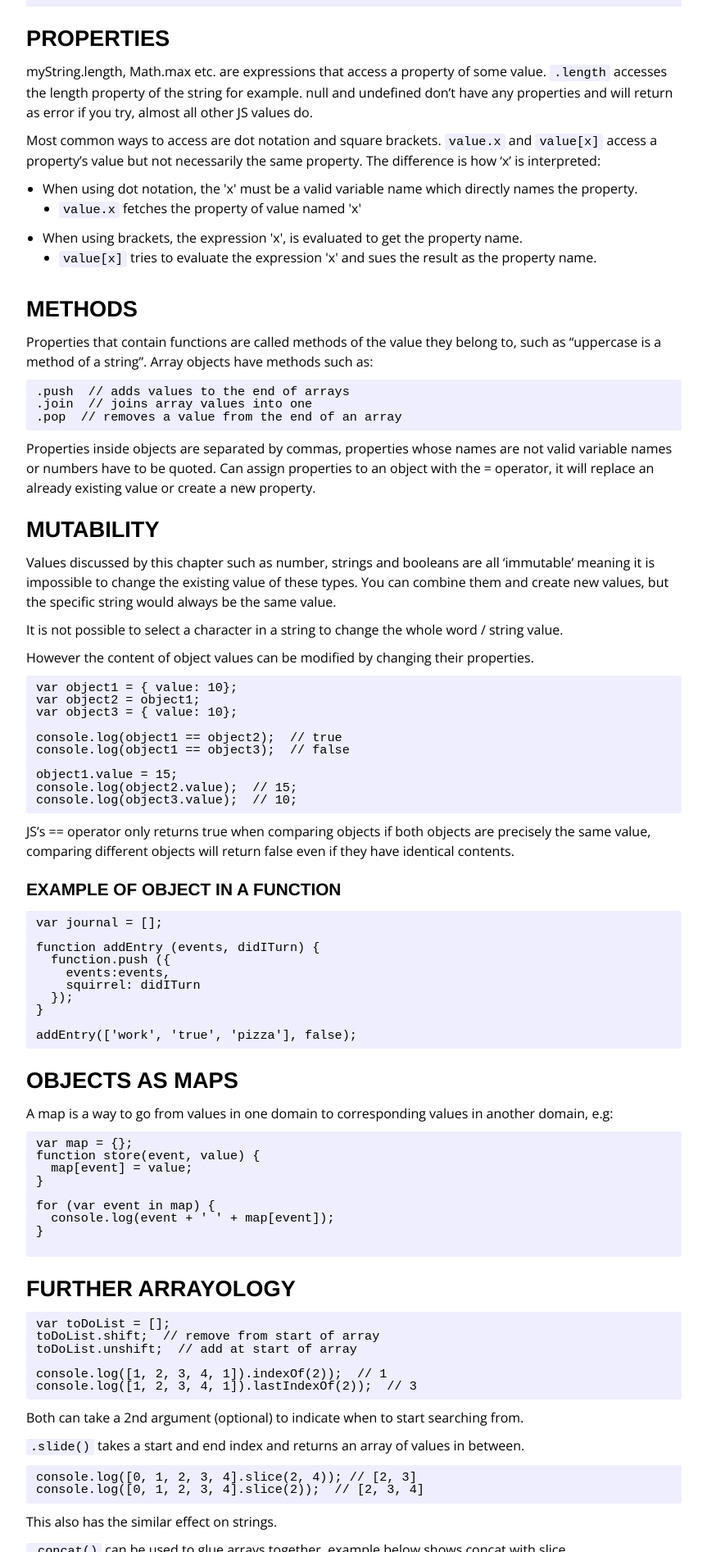
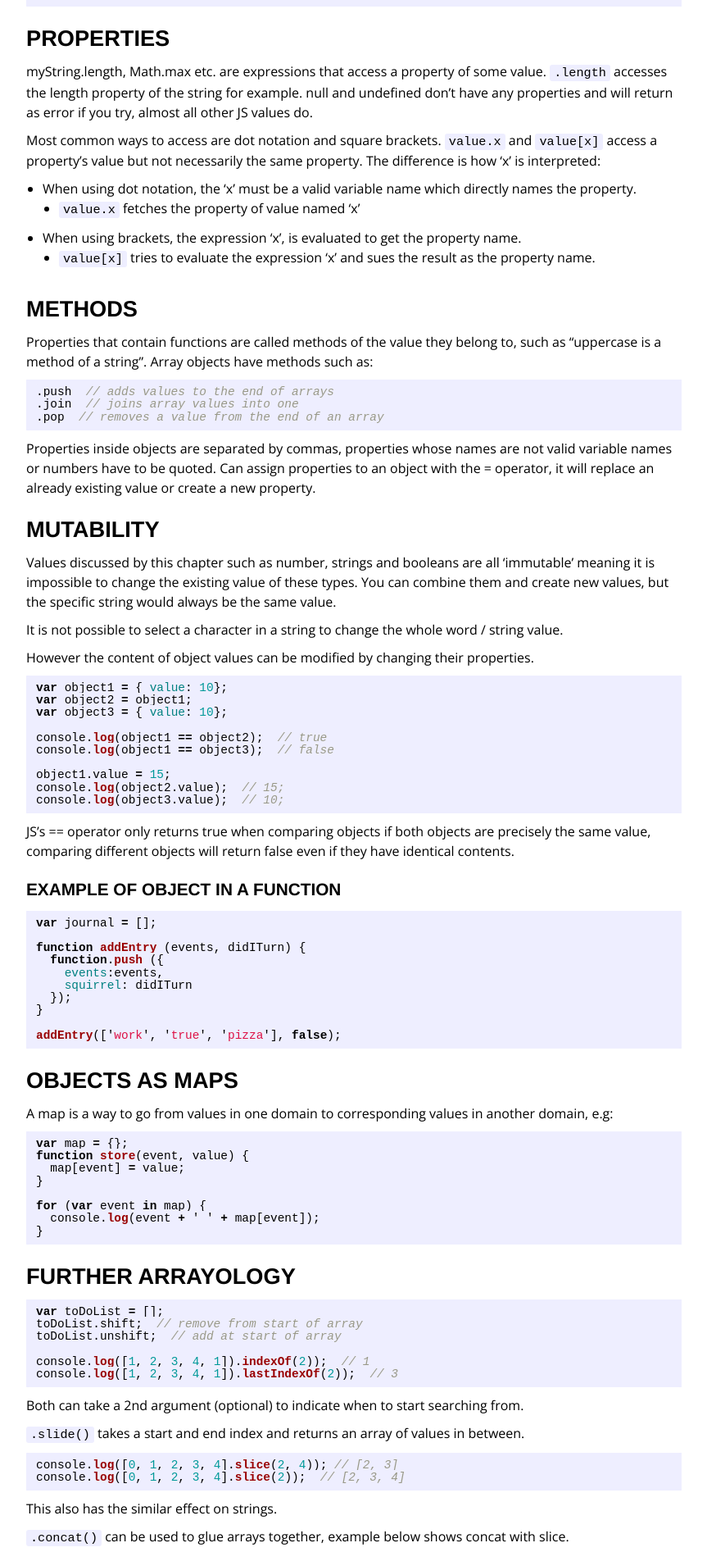
Before and after one commit to gethinoakes/gethinoakes.github.io, a Jekyll site: the page built from _posts/2015-12-21-ejs-chapter-4-datastructures-objects-arrays.md, in a window 1280 px wide. Shown: the part 480-2373 px from the top of the page at 82% size, without its empty margins (208-1071 px from the left). Built offline with Jekyll 4.4.1, drawn with Linux system fonts in a browser that asks for light colours; nearby versions of some CDN libraries; comment, search, counter and statistics services are not loaded; some of the changed text lies outside the part shown.

Commit message:
updated code posts to markdown

````diff
--- a/_posts/2015-12-21-ejs-chapter-4-datastructures-objects-arrays.md
+++ b/_posts/2015-12-21-ejs-chapter-4-datastructures-objects-arrays.md
@@ -15,32 +15,32 @@ var listOfNumbers = [2, 3, 5, 7, 11];
 listOfnumbers[0]; // 2
 ```
 
+
 ## Properties
-myString.length, Math.max etc. are expressions that access a property of some value. <code>.length</code> accesses the length property of the string for example.
+myString.length, Math.max etc. are expressions that access a property of some value. `.length` accesses the length property of the string for example.
 null and undefined don't have any properties and will return as error if you try, almost all other JS values do.
 
-Most common ways to access are dot notation and square brackets. <code>value.x</code> and <code>value[x]</code> access a property's value but not necessarily the same property. The difference is how 'x' is interpreted:
-<ul>
-	<li>When using dot notation, the 'x' must be a valid variable name which directly names the property.
-<ul>
-	<li><code>value.x</code> fetches the property of value named 'x'</li>
-</ul>
-</li>
-	<li>When using brackets, the expression 'x', is evaluated to get the property name.
-<ul>
-	<li><code>value[x]</code> tries to evaluate the expression 'x' and sues the result as the property name.</li>
-</ul>
-</li>
-</ul>
+Most common ways to access are dot notation and square brackets. `value.x` and `value[x]` access a property's value but not necessarily the same property. The difference is how 'x' is interpreted:
+
+- When using dot notation, the 'x' must be a valid variable name which directly names the property.
+	- `value.x` fetches the property of value named 'x'
+- When using brackets, the expression 'x', is evaluated to get the property name.
+	- `value[x]` tries to evaluate the expression 'x' and sues the result as the property name.
+
+
 ## Methods
 Properties that contain functions are called methods of the value they belong to, such as "uppercase is a method of a string".
 Array objects have methods such as:
-<pre class="EnlighterJSRAW" data-enlighter-language="js">.push  // adds values to the end of arrays
+
+~~~js
+.push  // adds values to the end of arrays
 .join  // joins array values into one
 .pop  // removes a value from the end of an array
-</pre>
+~~~
+
 Properties inside objects are separated by commas, properties whose names are not valid variable names or numbers have to be quoted.
 Can assign properties to an object with the = operator, it will replace an already existing value or create a new property.
+
 
 ## Mutability
 Values discussed by this chapter such as number, strings and booleans are all 'immutable' meaning it is impossible to change the existing value of these types.
@@ -49,7 +49,9 @@ You can combine them and create new values, but the specific string would always
 It is not possible to select a character in a string to change the whole word / string value.
 
 However the content of object values can be modified by changing their properties.
-<pre class="EnlighterJSRAW" data-enlighter-language="js">var object1 = { value: 10};
+
+~~~js
+var object1 = { value: 10};
 var object2 = object1;
 var object3 = { value: 10};
 
@@ -59,11 +61,14 @@ console.log(object1 == object3);  // false
 object1.value = 15;
 console.log(object2.value);  // 15;
 console.log(object3.value);  // 10;
-</pre>
+~~~
+
 JS's == operator only returns true when comparing objects if both objects are precisely the same value, comparing different objects will return false even if they have identical contents.
 
+
 ### Example of Object in a function
-<pre class="EnlighterJSRAW" data-enlighter-language="js">var journal = [];
+~~~js
+var journal = [];
 
 function addEntry (events, didITurn) {
   function.push ({
@@ -73,10 +78,14 @@ function addEntry (events, didITurn) {
 }
 
 addEntry(['work', 'true', 'pizza'], false);
-</pre>
+~~~
+
+
 ## Objects as Maps
 A map is a way to go from values in one domain to corresponding values in another domain, e.g:
-<pre class="EnlighterJSRAW" data-enlighter-language="js">var map = {};
+
+~~~js
+var map = {};
 function store(event, value) {
   map[event] = value;
 }
@@ -84,62 +93,91 @@ function store(event, value) {
 for (var event in map) {
   console.log(event + ' ' + map[event]);
 }
+~~~
 
-</pre>
+
 ## Further Arrayology
-<pre class="EnlighterJSRAW" data-enlighter-language="js">var toDoList = [];
+~~~js
+var toDoList = [];
 toDoList.shift;  // remove from start of array
 toDoList.unshift;  // add at start of array
 
 console.log([1, 2, 3, 4, 1]).indexOf(2));  // 1
 console.log([1, 2, 3, 4, 1]).lastIndexOf(2));  // 3
-</pre>
+~~~
+
 Both can take a 2nd argument (optional) to indicate when to start searching from.
 
-<code>.slide()</code> takes a start and end index and returns an array of values in between.
-<pre class="EnlighterJSRAW" data-enlighter-language="js">console.log([0, 1, 2, 3, 4].slice(2, 4)); // [2, 3]
+`.slide()` takes a start and end index and returns an array of values in between.
+
+~~~js
+console.log([0, 1, 2, 3, 4].slice(2, 4)); // [2, 3]
 console.log([0, 1, 2, 3, 4].slice(2));  // [2, 3, 4]
-</pre>
+~~~
+
 This also has the similar effect on strings.
 
-<code>.concat()</code> can be used to glue arrays together, example below shows concat with slice.
-<pre class="EnlighterJSRAW" data-enlighter-language="js">function remove(array, index) {
+`.concat()` can be used to glue arrays together, example below shows concat with slice.
+
+~~~js
+function remove(array, index) {
   return array.slice(0, index).concat(array.slice(index+1));
 }
 console.log(remove(['a', 'b', 'c', 'd', 'e'], 2));
 // ['a', 'b', 'd', 'e']
-</pre>
+~~~
+
+
 ## Strings and their Properties
 Values of type string, number and boolean are not objects and so are immutable, meaning that you can't assign them properties, however they do have some built in.
-<pre class="EnlighterJSRAW" data-enlighter-language="js">console.log('coconuts'.slice(4, 7));  // nut
+
+~~~js
+console.log('coconuts'.slice(4, 7));  // nut
 console.log('coconuts'.indexOf('a'));  // 5
-</pre>
-.indexOf() on a string can take a string containing more than one character, whereas on an array it can only look for a single element.
-<pre class="EnlighterJSRAW" data-enlighter-language="js">console.log('one two three').indexOf('ee'));  // 11
-</pre>
-<code>.trim()</code> removes whitespace (spaces, newlines, tabs and similar characters) from start and end.
-<pre class="EnlighterJSRAW" data-enlighter-language="js">console.log('      trim\n   ').trim());  // trim
-</pre>
-<code>.charAt()</code> returns the character at the specified index.
-<pre class="EnlighterJSRAW" data-enlighter-language="js">console.log('hello').charat(2));  // l
-</pre>
+~~~
+
+`.indexOf()` on a string can take a string containing more than one character, whereas on an array it can only look for a single element.
+
+~~~js
+console.log('one two three').indexOf('ee');  // 11
+~~~
+
+`.trim()` removes whitespace (spaces, newlines, tabs and similar characters) from start and end.
+
+~~~js
+console.log('      trim\n   ').trim());  // trim
+~~~
+
+`.charAt()` returns the character at the specified index.
+
+~~~js
+console.log('hello').charat(2);  // l
+~~~
+
 Can also be done with bracket notation ([]).
-<pre class="EnlighterJSRAW" data-enlighter-language="js">var string = 'hello';
+
+~~~js
+var string = 'hello';
 console.log(string[2]);  // e
-</pre>
+~~~
+
+
 ## The Arguments Object
 When a function is called a special var 'arguments' is added to the environment in which the function body runs. It refers to an object that holds all the arguments passed to the function.
-<pre class="EnlighterJSRAW" data-enlighter-language="js">function argumentCounter() {
+
+~~~js
+function argumentCounter() {
   console.log('there are ' + arguments.length + 'args in this function call');
 }
 
 argumentCounter(1, 'hello', 4);  // there are 3 args in this function call
-</pre>
+~~~
+
 This can be used to improve functions and make them easier to call where an array is used for example.
-<h2>Summary</h2>
-<ul>
-	<li>Objects and arrays provide ways to group several values into one.</li>
-	<li>Most values in JS have properties (except null and undefined) and are accessed via either dot or square bracket notation e.g. <code>value.groupName</code> or <code>value[groupName]</code></li>
-	<li>Methods are functions that live in properties and (usually) act as the value they are a property of.</li>
-	<li>Objects as maps associate values with names and the 'in' operator can be used to find out whether an object contains a property with a given name.</li>
-</ul>
+
+
+## Summary
+- Objects and arrays provide ways to group several values into one.
+- Most values in JS have properties (except null and undefined) and are accessed via either dot or square bracket notation e.g. `value.groupName` or `value[groupName]`
+- Methods are functions that live in properties and (usually) act as the value they are a property of.
+- Objects as maps associate values with names and the 'in' operator can be used to find out whether an object contains a property with a given name.
--- a/css/main.scss
+++ b/css/main.scss
@@ -74,6 +74,10 @@ a {
 
 .emoji {
 	width: 15px !important;
+}
+
+strong {
+	font-weight: bold;
 }
 
 
````
Also changed, not shown: _posts/2015-11-09-eloquent-js-chapter-1-values-types-and-operators.md (+21 -21 lines), _posts/2015-11-11-eloquent-js-notes-chapter-2-program-structure.md (+71 -36 lines), _posts/2015-11-13-eloquent-js-notes-chapter-3-functions.md (+56 -34 lines).
